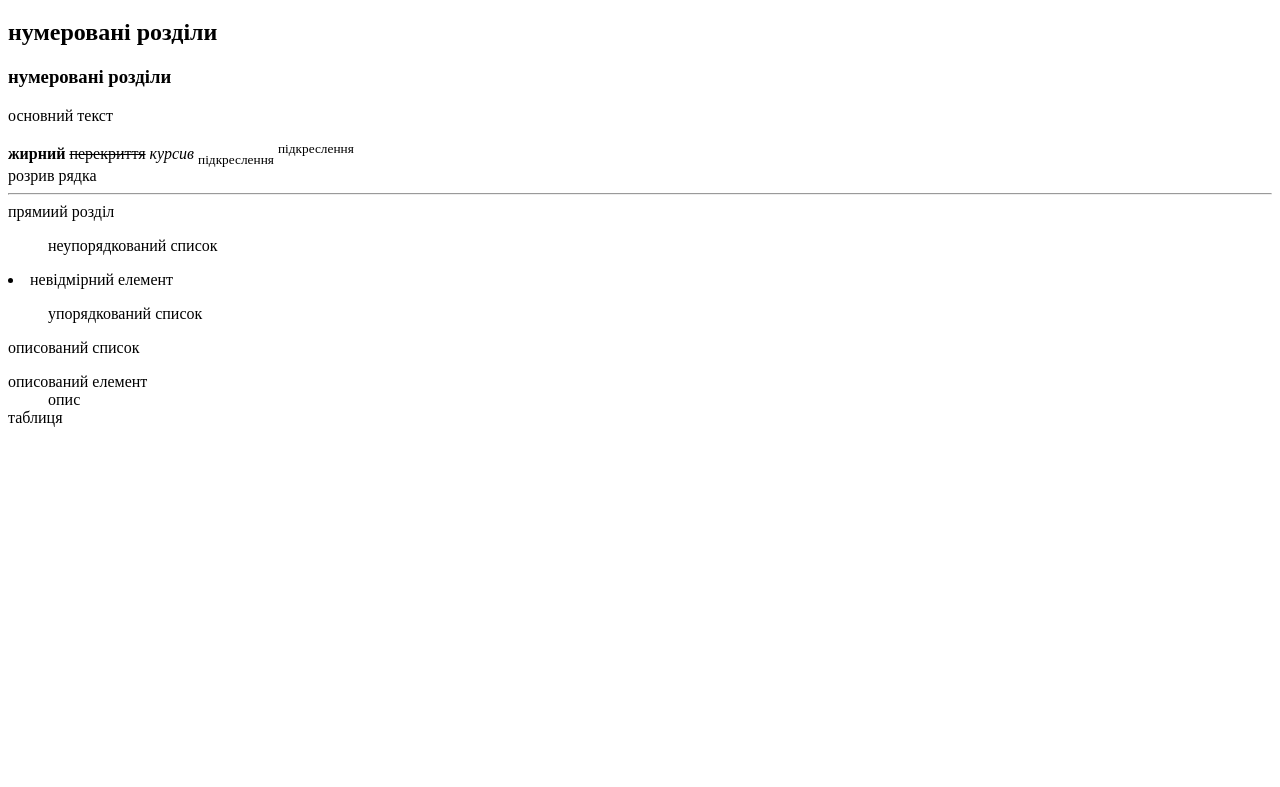
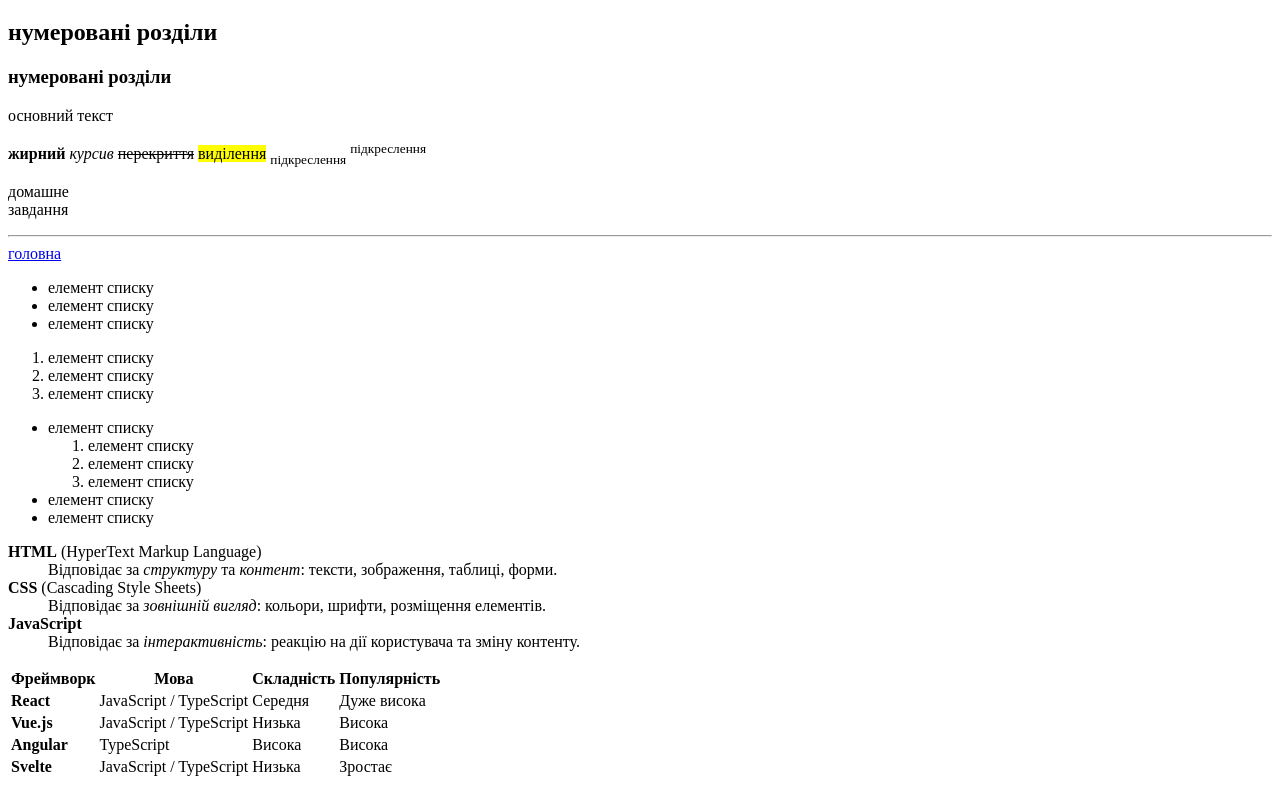
Before and after one commit to Myron-vs/my-web-course, a plain HTML site: page hw-02/article.html in a window 1280 px wide. Shown: the part 61-848 px from the top of the page. Before the commit the page ends 800 px from the top, so only its background shows below. Drawn offline with Linux system fonts and the light colour scheme.

Commit message:
додавання необхідних тегів та додаванн README для hw-02

```diff
--- a/hw-02/article.html
+++ b/hw-02/article.html
@@ -1,8 +1,8 @@
-<!DOCTYPE html>
+<!doctype html>
 <html lang="en">
   <head>
-  <meta charset="UTF-8">
-  <meta name="viewport" content="width=device-width, initial-scale=1.0">
+    <meta charset="UTF-8" />
+    <meta name="viewport" content="width=device-width, initial-scale=1.0" />
     <title>Document</title>
   </head>
   <body>
@@ -11,19 +11,92 @@
     <h3>нумеровані розділи</h3>
     <p>основний текст</p>
     <strong>жирний</strong>
+    <em>курсив</em>
     <del>перекриття</del>
-  <em>курсив</em>
+    <mark>виділення</mark>
     <sub>підкреслення</sub>
     <sup>підкреслення</sup>
-  <br>розрив рядка</br>
-  <hr>прямиий розділ</hr>
-  <ul>неупорядкований список</ul>
-  <li>невідмірний елемент</li>
-  <ol>упорядкований список</ol>
-  <dl>описований список</dl>
-  <dt>описований елемент</dt>
-  <dd>опис</dd>
-  <table>таблиця</table>
+    <p>
+      домашне <br />
+      завдання
+    </p>
+    <hr />
+    <a href="index.html">головна</a>
+    <ul>
+      <li>елемент списку</li>
+      <li>елемент списку</li>
+      <li>елемент списку</li>
+    </ul>
+    <ol>
+      <li>елемент списку</li>
+      <li>елемент списку</li>
+      <li>елемент списку</li>
+    </ol>
 
+    <ul>
+      <li>елемент списку</li>
+      <ol>
+        <li>елемент списку</li>
+        <li>елемент списку</li>
+        <li>елемент списку</li>
+      </ol>
+      <li>елемент списку</li>
+      <li>елемент списку</li>
+    </ul>
+    <dl>
+      <dt><strong>HTML</strong> (HyperText Markup Language)</dt>
+      <dd>
+        Відповідає за <em>структуру</em> та <em>контент</em>: тексти,
+        зображення, таблиці, форми.
+      </dd>
+
+      <dt><strong>CSS</strong> (Cascading Style Sheets)</dt>
+      <dd>
+        Відповідає за <em>зовнішній вигляд</em>: кольори, шрифти, розміщення
+        елементів.
+      </dd>
+
+      <dt><strong>JavaScript</strong></dt>
+      <dd>
+        Відповідає за <em>інтерактивність</em>: реакцію на дії користувача та
+        зміну контенту.
+      </dd>
+    </dl>
+    <table>
+      <thead>
+        <tr>
+          <th>Фреймворк</th>
+          <th>Мова</th>
+          <th>Складність</th>
+          <th>Популярність</th>
+        </tr>
+      </thead>
+      <tbody>
+        <tr>
+          <td><strong>React</strong></td>
+          <td>JavaScript / TypeScript</td>
+          <td>Середня</td>
+          <td>Дуже висока</td>
+        </tr>
+        <tr>
+          <td><strong>Vue.js</strong></td>
+          <td>JavaScript / TypeScript</td>
+          <td>Низька</td>
+          <td>Висока</td>
+        </tr>
+        <tr>
+          <td><strong>Angular</strong></td>
+          <td>TypeScript</td>
+          <td>Висока</td>
+          <td>Висока</td>
+        </tr>
+        <tr>
+          <td><strong>Svelte</strong></td>
+          <td>JavaScript / TypeScript</td>
+          <td>Низька</td>
+          <td>Зростає</td>
+        </tr>
+      </tbody>
+    </table>
   </body>
 </html>
```
Also changed, not shown: hw-02/README.md. Lines whose indentation alone changed are shown as unchanged.
